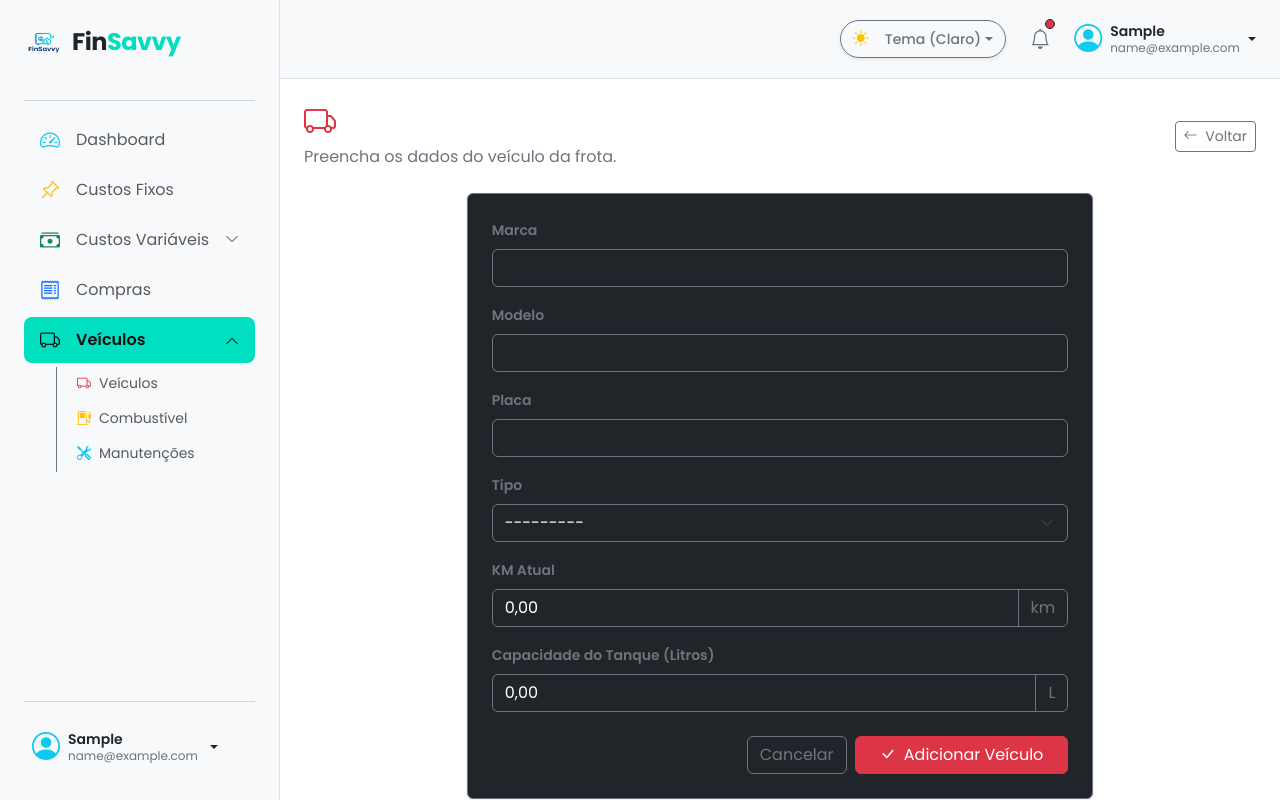
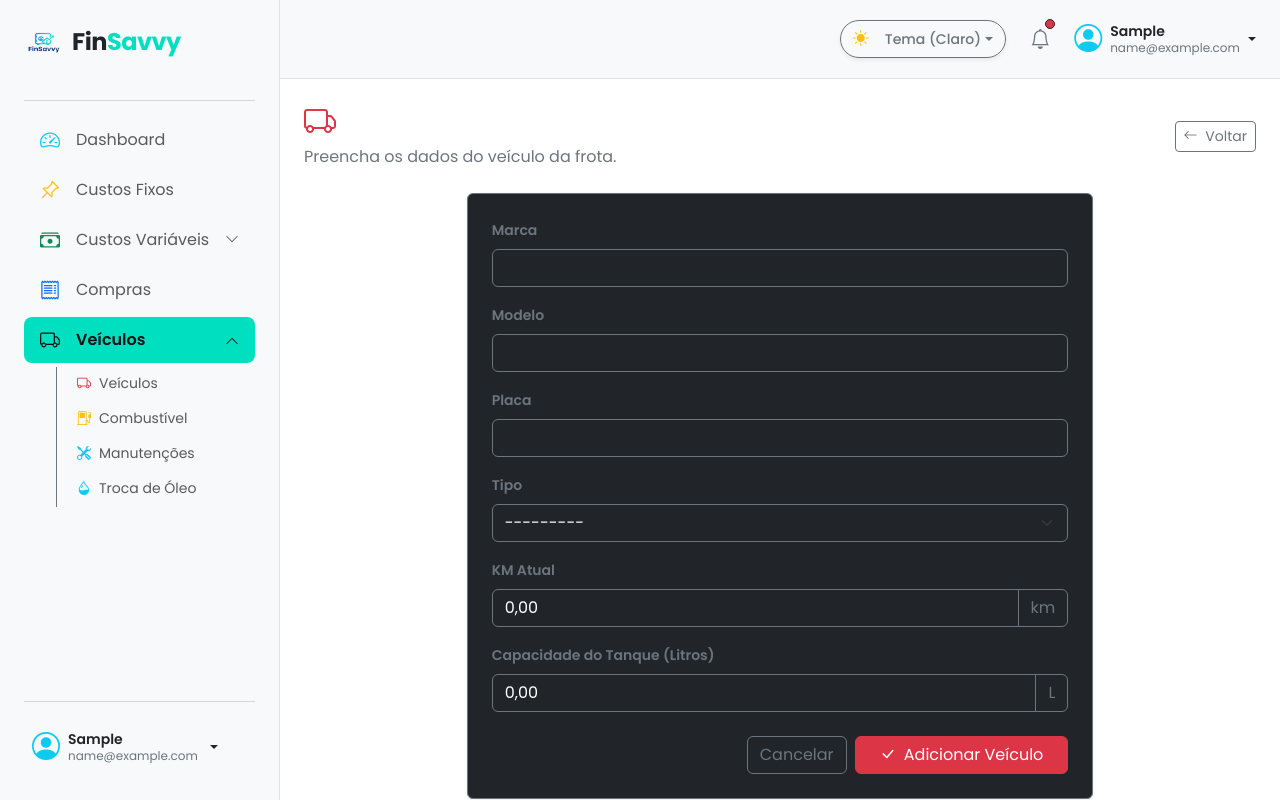
Before and after one commit to Matheus0820/finsavvy, a Django app: page /veiculos/add/ in a window 1280 px wide. Run offline with Django 4.2, Linux system fonts and the light colour scheme; the visitor is signed in with stand-in values (Sample User, id 1).

Commit message:
fix(ui): adicionar item "Troca de Óleo" no submenu do dashboard
- Atualizado template base_dashboard.html para incluir link e ícone do módulo de troca de óleo no menu lateral (desktop e mobile)

```diff
--- a/finsavvy/templates/pages/base_dashboard.html
+++ b/finsavvy/templates/pages/base_dashboard.html
@@ -166,6 +166,11 @@
                             <li class="nav-item">
                                 <a href="{% url 'list_manutencao' %}" class="sub-nav-link {% if request.resolver_match.url_name == 'list_manutencao' %}active{% endif %}">
                                     <i class="bi bi-tools me-2 text-info"></i> Manutenções
+                                </a>
+                            </li>
+                            <li class="nav-item">
+                                <a href="{% url 'list_troca_oleo' %}" class="sub-nav-link {% if 'troca' in request.path or 'oleo' in request.path %}active{% endif %}">
+                                    <i class="bi bi-droplet-half me-2 text-info"></i> Troca de Óleo
                                 </a>
                             </li>
                         </ul>
```
